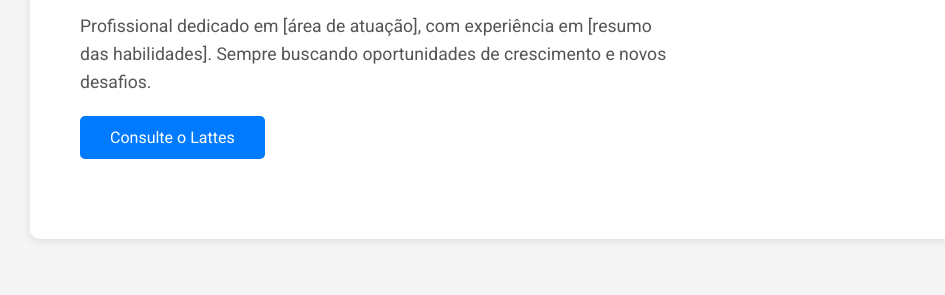
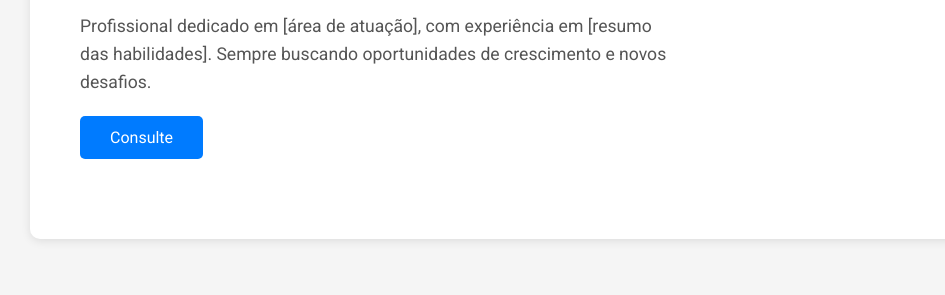
Before and after one commit to juvedibuar00/curriculo, a plain HTML site: page index.html in a window 1280 px wide. Shown: the part 263-558 px from the top of the page, 0-945 px from the left. Drawn offline with Linux system fonts and the light colour scheme.

Commit message:
publicando um exemlo

```diff
--- a/index.html
+++ b/index.html
@@ -224,7 +224,7 @@
                 oportunidades de crescimento e novos desafios.</p>
             <!-- Botão com link externo -->
             <a href="https://lattes.cnpq.br/3161058657739461" target="_blank">
-                <button>Consulte o Lattes</button>
+                <button>Consulte</button>
             </a>
         </div>
         <!-- Foto do candidato -->
```
